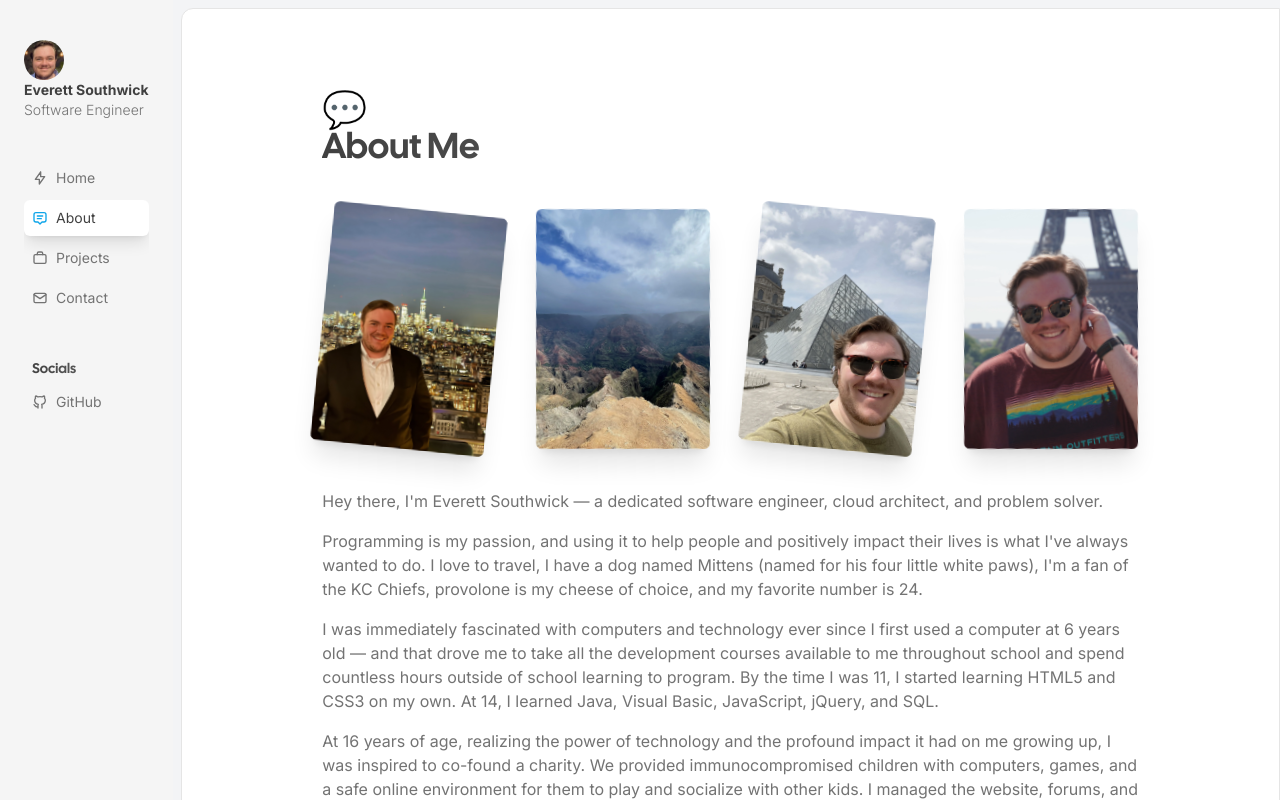
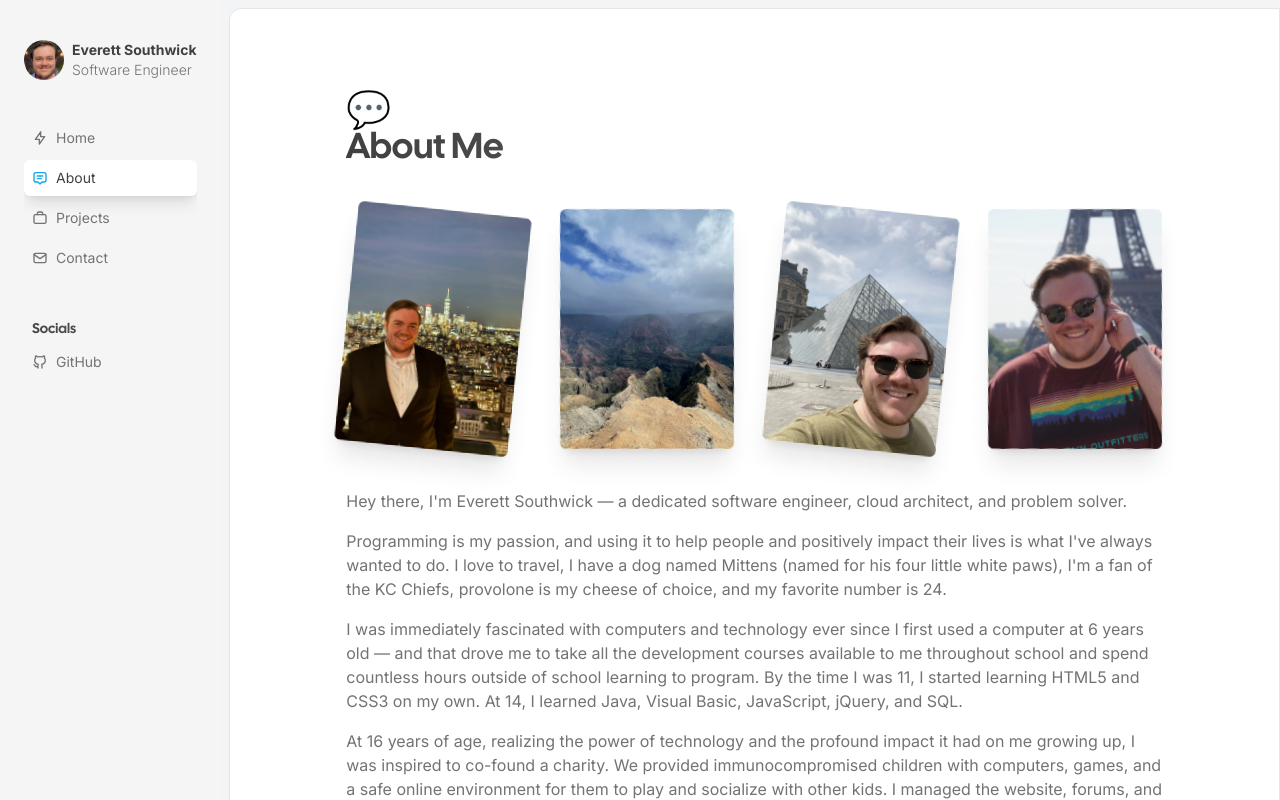
Before and after one commit to everettsouthwick/southwick.dev, a Next.js app: page /about in a window 1280 px wide. Built offline with nearby package versions, Linux system fonts and the light colour scheme.

Commit message:
maintain flex

```diff
--- a/src/components/Sidebar.tsx
+++ b/src/components/Sidebar.tsx
@@ -106,7 +106,7 @@ export const Navigation = ({
 const SidebarHeader = () => {
   return (
     <div className="flex space-x-2">
-      <a href="/">
+      <a href="/" className="flex space-x-2">
         <img
           src="/everett-southwick.webp"
           alt="Avatar"
```
